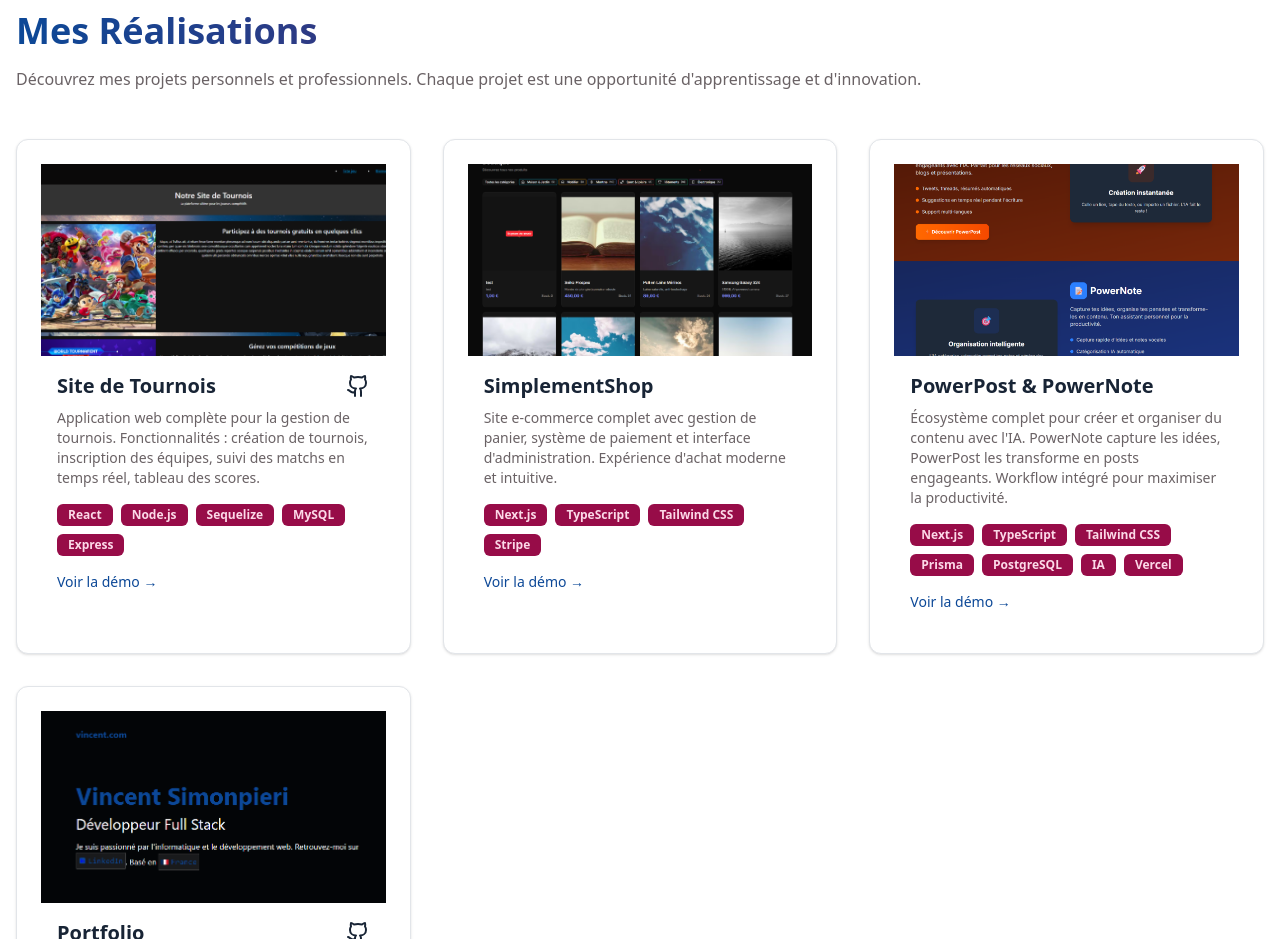
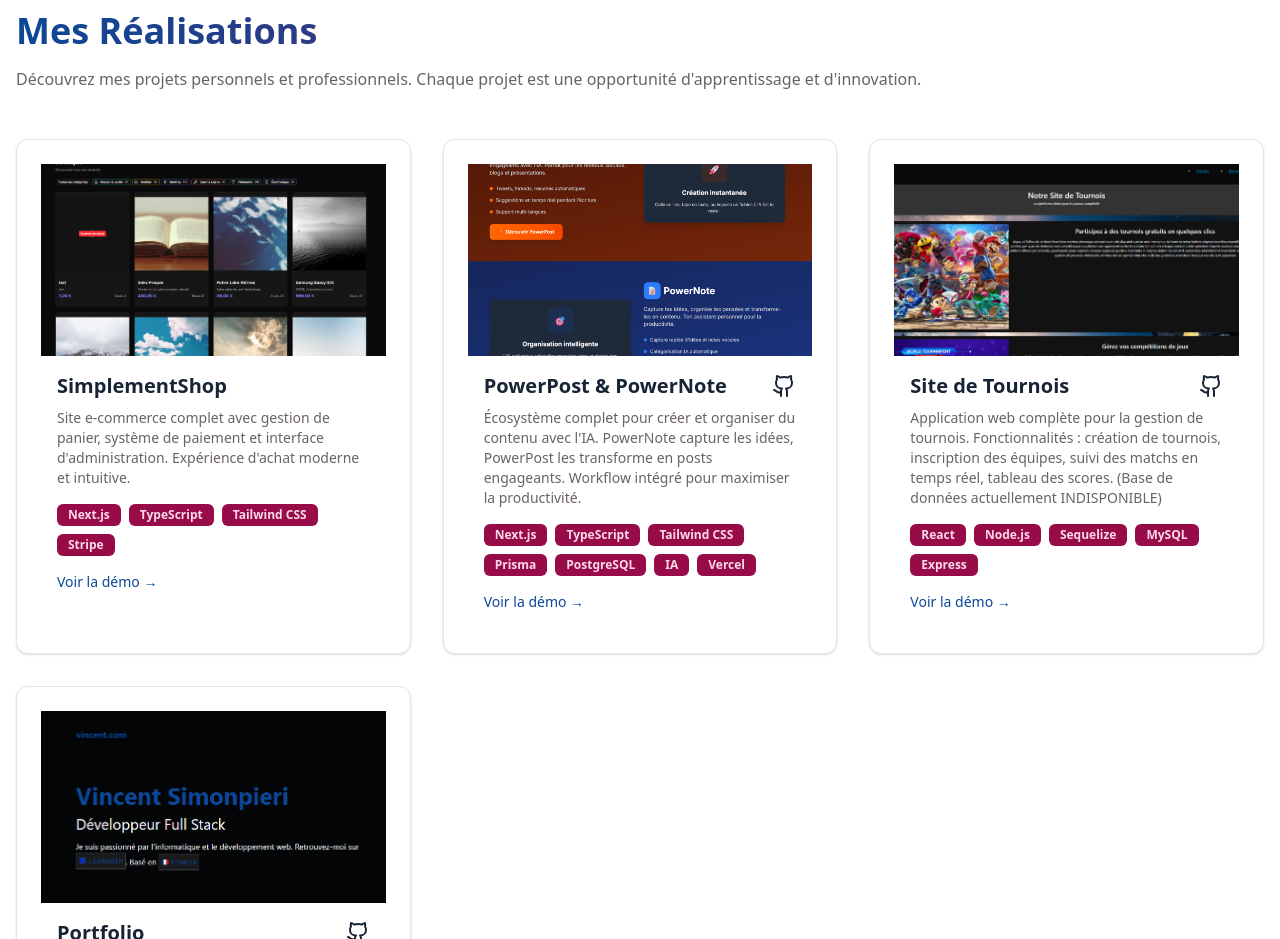
Before and after one commit to vincentsi/portfolio, a Next.js app: page / in a window 1280 px wide. Shown: the part 1820-2759 px from the top of the page. Built offline with nearby package versions, Linux system fonts and the light colour scheme; a web font is replaced by a local one.

Commit message:
feat: add vercel analytics and update projects

```diff
--- a/app/components/Projects.tsx
+++ b/app/components/Projects.tsx
@@ -26,15 +26,6 @@
 
 const PROJECTS: ProjectProps[] = [
   {
-    title: "Site de Tournois",
-    description:
-      "Application web complète pour la gestion de tournois. Fonctionnalités : création de tournois, inscription des équipes, suivi des matchs en temps réel, tableau des scores.",
-    technologies: ["React", "Node.js", "Sequelize", "MySQL", "Express"],
-    imageUrl: "/projects/SiteTournoi.png",
-    githubUrl: "https://github.com/vincentsi/ProjetSiteTournoi",
-    demoUrl: "https://projet-site-tournoi.vercel.app/",
-  },
-  {
     title: "SimplementShop",
     description:
       "Site e-commerce complet avec gestion de panier, système de paiement et interface d'administration. Expérience d'achat moderne et intuitive.",
@@ -56,7 +47,17 @@
       "Vercel",
     ],
     imageUrl: "/projects/power-post-note.png",
+    githubUrl: "https://github.com/vincentsi/PowerPostProject",
     demoUrl: "https://power-post-note.vercel.app/",
+  },
+  {
+    title: "Site de Tournois",
+    description:
+      "Application web complète pour la gestion de tournois. Fonctionnalités : création de tournois, inscription des équipes, suivi des matchs en temps réel, tableau des scores. (Base de données actuellement INDISPONIBLE)",
+    technologies: ["React", "Node.js", "Sequelize", "MySQL", "Express"],
+    imageUrl: "/projects/SiteTournoi.png",
+    githubUrl: "https://github.com/vincentsi/ProjetSiteTournoi",
+    demoUrl: "https://projet-site-tournoi.vercel.app/",
   },
   {
     title: "Portfolio",
--- a/app/layout.tsx
+++ b/app/layout.tsx
@@ -1,3 +1,4 @@
+import { Analytics } from "@vercel/analytics/react";
 import clsx from "clsx";
 import type { Metadata } from "next";
 import { Geist, Geist_Mono } from "next/font/google";
@@ -48,6 +49,7 @@
           <ScrollProgress />
           <ParticlesBackground />
           {children}
+          <Analytics />
         </ThemeProvider>
       </body>
     </html>
--- a/package.json
+++ b/package.json
@@ -9,6 +9,7 @@
     "lint": "next lint"
   },
   "dependencies": {
+    "@vercel/analytics": "^1.5.0",
     "class-variance-authority": "^0.7.1",
     "classnames": "^2.5.1",
     "clsx": "^2.1.1",
```
Also changed, not shown: 1 other file (tests, documents, lock files or other folders).
